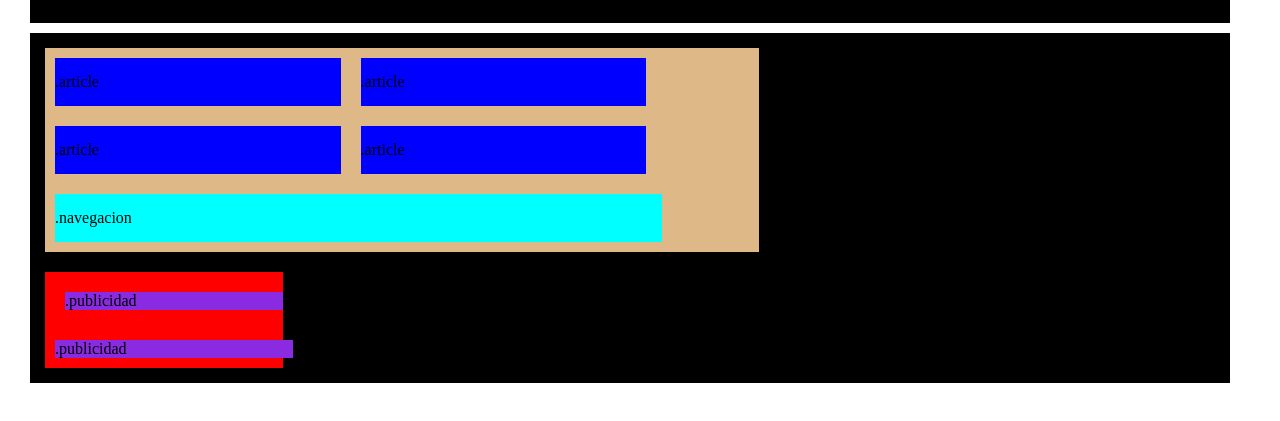
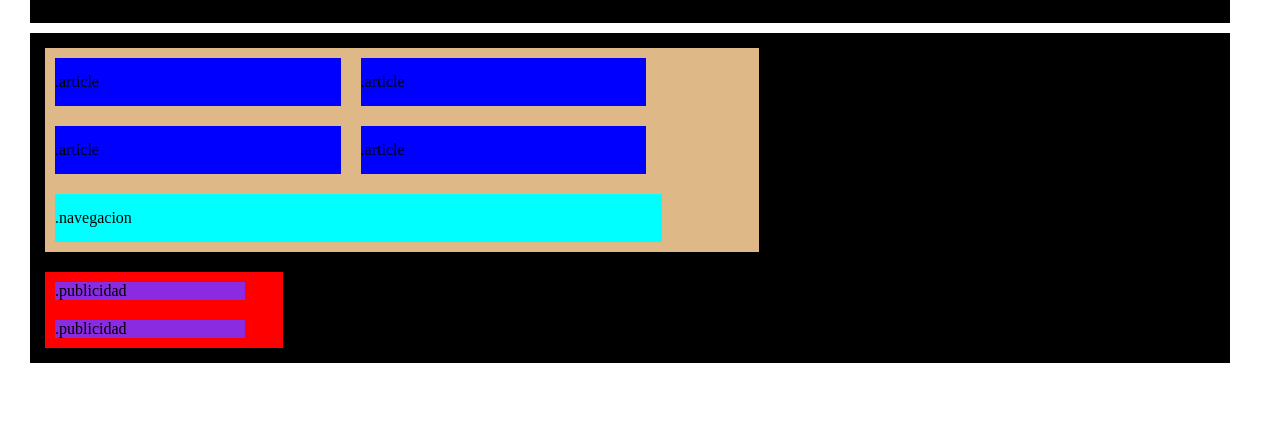
Before and after one commit to sergpalich/React2024, a plain HTML site: page index.html in a window 1280 px wide. Shown: the part 277-698 px from the top of the page. Drawn offline with Linux system fonts and the light colour scheme.

Commit message:
Add files via upload

```diff
--- a/index.html
+++ b/index.html
@@ -31,7 +31,7 @@
         <nav class="article1">.navegacion</nav>
     </div>
     <div class="right-col">
-        <div><div class="publicidad">.publicidad</div></div>
+        <div class="publicidad">.publicidad</div>
         <div class="publicidad">.publicidad</div>
     </div>
 </div>
--- a/styles.css
+++ b/styles.css
@@ -64,7 +64,7 @@
 .extern_box.segundo {
     background-color: black;
     display: flex;
-    /* flex-direction: column; */
+    flex-direction: column;
     /* padding: 10px; */
     /* align-items: stretch; */
 
@@ -119,5 +119,5 @@
 
 .publicidad {
     background-color: blueviolet;
-    width: 100%;
+    width: 80%;
 }
```
